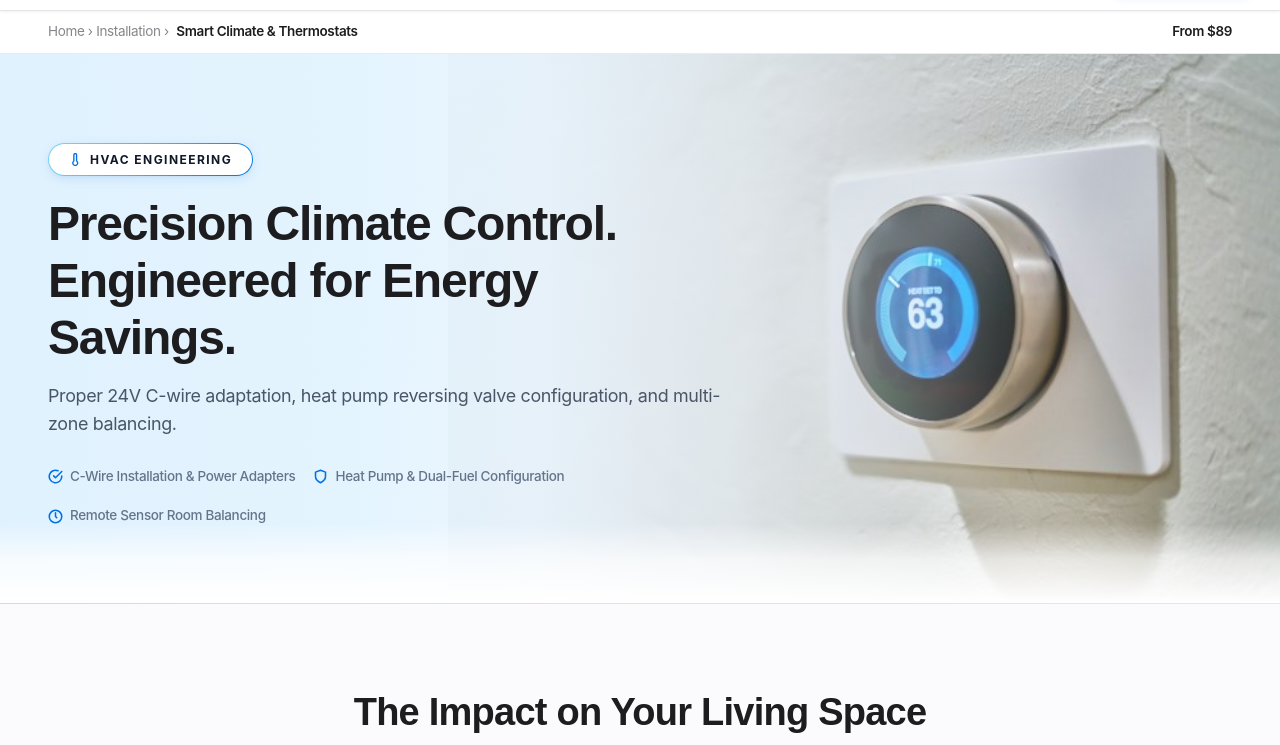
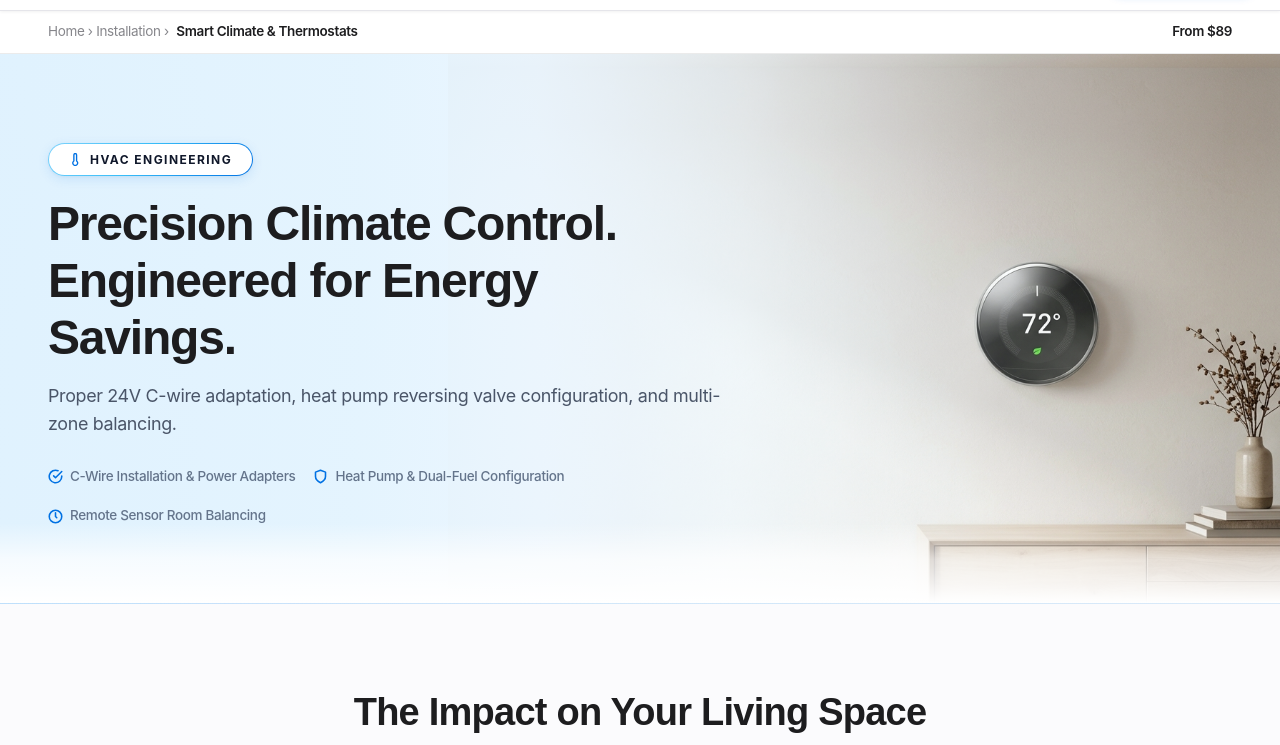
Before and after one commit to krishgowtham/MyPalUSA, a plain HTML site: page service_thermostats.html in a window 1280 px wide. Shown: the part 54-799 px from the top of the page. Drawn offline with Linux system fonts and the light colour scheme.

Commit message:
Update thermostat hero banner to modern 4th Gen Google Nest Pro

```diff
--- a/service_thermostats.html
+++ b/service_thermostats.html
@@ -903,7 +903,7 @@
     <!-- Detail Hero: Blended Photography Banner -->
   <section class="detail-hero blended-hero">
     <!-- Photographic Background Layer - Visible More Towards Right Side -->
-    <div class="blended-hero-bg-img" style="background-image: url('images/thermostat.jpg');"></div>
+    <div class="blended-hero-bg-img" style="background-image: url('images/nest_thermostat_modern.jpg');"></div>
 
     <!-- Soft Horizontal & Bottom Gradient Veils -->
     <div class="blended-hero-gradient-veil"></div>
```
Also changed, not shown: images/nest_thermostat_modern.jpg (added).
